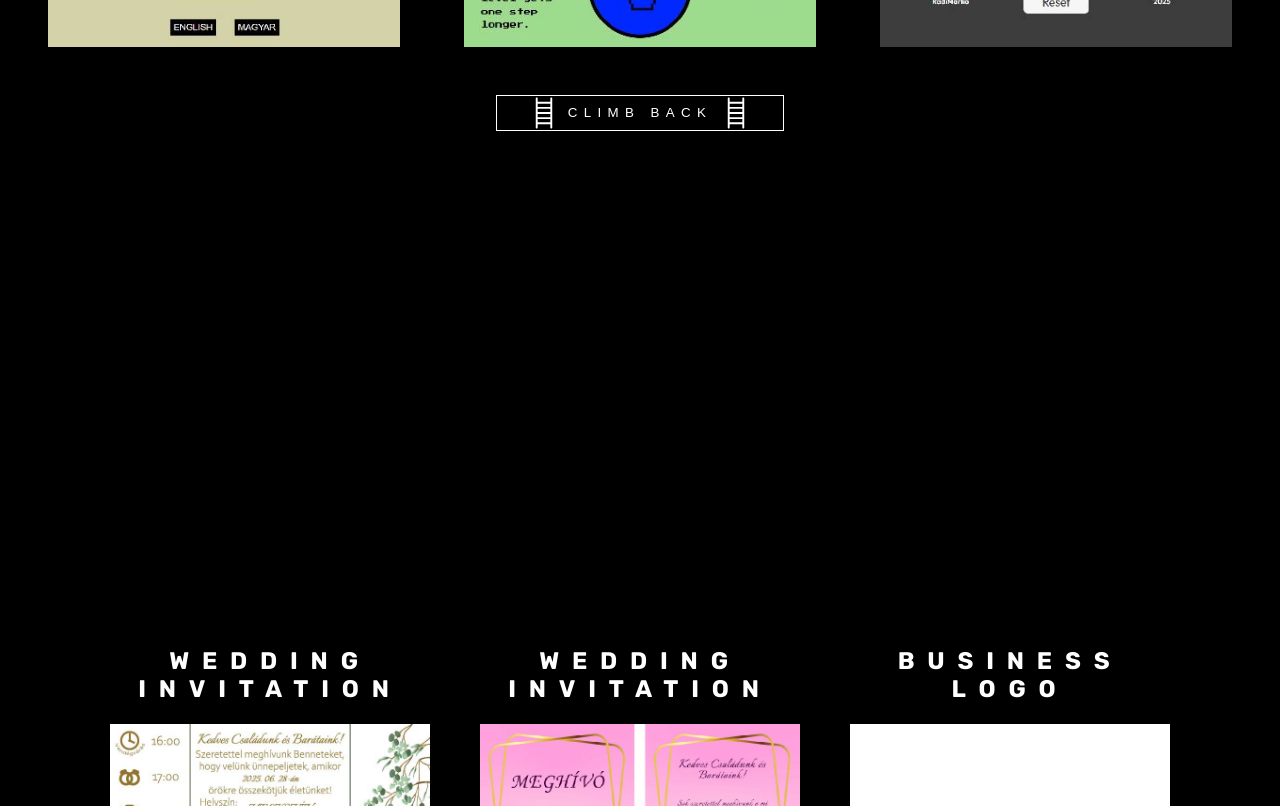
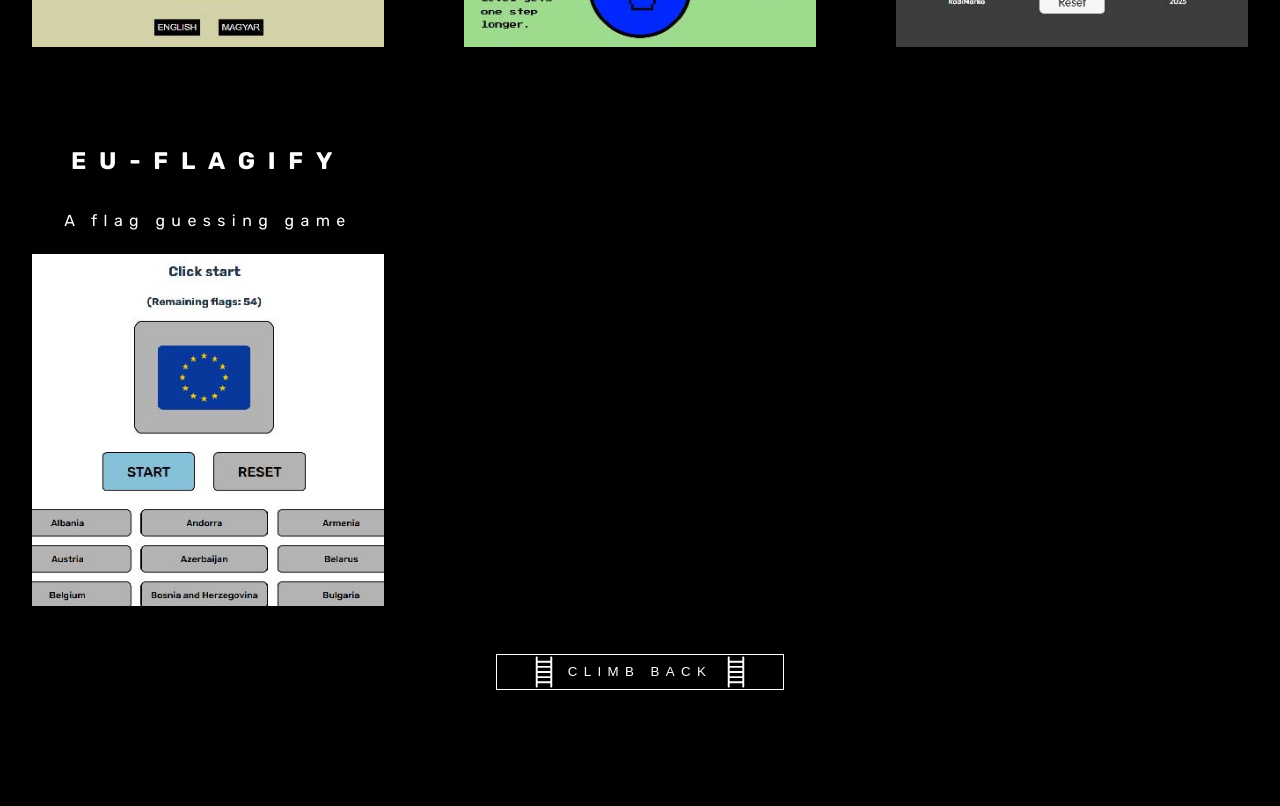
Before and after one commit to RadiMarko/portfolio, a React (Vite) app: page / in a window 1280 px wide. Shown: the part 1620-2426 px from the top of the page. Built offline with nearby package versions, Linux system fonts and the light colour scheme.

Commit message:
Add EU-Flagify project

```diff
--- a/src/App.css
+++ b/src/App.css
@@ -272,8 +272,9 @@ a:active {
 }
 
 .project-cards {
-  display: flex;
-  gap: 4rem;
+  display: grid;
+  grid-template-columns: 1fr 1fr 1fr;
+  gap: 5rem;
   justify-content: center;
 }
 
--- a/src/Components/ProjectsDisplay.jsx
+++ b/src/Components/ProjectsDisplay.jsx
@@ -1,6 +1,7 @@
 import projectGemify from "/project_gemify.jpg";
 import projectMemorisk from "/project_memorisk.jpg";
 import projectRaditext from "/project_raditext.jpg";
+import projectEUFlagify from "/project_eu-flagify.jpg";
 import ladderDark from "/ladder_dark.svg";
 import ladderBright from "/ladder_bright.svg";
 
@@ -62,6 +63,24 @@ export default function ProjectsDisplay(props) {
             alt="Screenshot of a project's page."
           ></img>
         </a>
+        <a
+          className="project-card"
+          href="https://eu-flagify.netlify.app/"
+          target="_blank"
+          rel="noopener noreferrer"
+        >
+          <h2>EU-FLAGIFY</h2>
+          <p className="project-description">
+            {props.language === "english"
+              ? "A flag guessing game"
+              : "Zászló kitalálós játék"}
+          </p>
+          <img
+            className="project-image"
+            src={projectEUFlagify}
+            alt="Screenshot of a project's page."
+          ></img>
+        </a>
       </div>
       <button
         className={props.darkMode ? "button-dark" : "button-bright"}
```
Also changed, not shown: public/project_eu-flagify.jpg (added).
